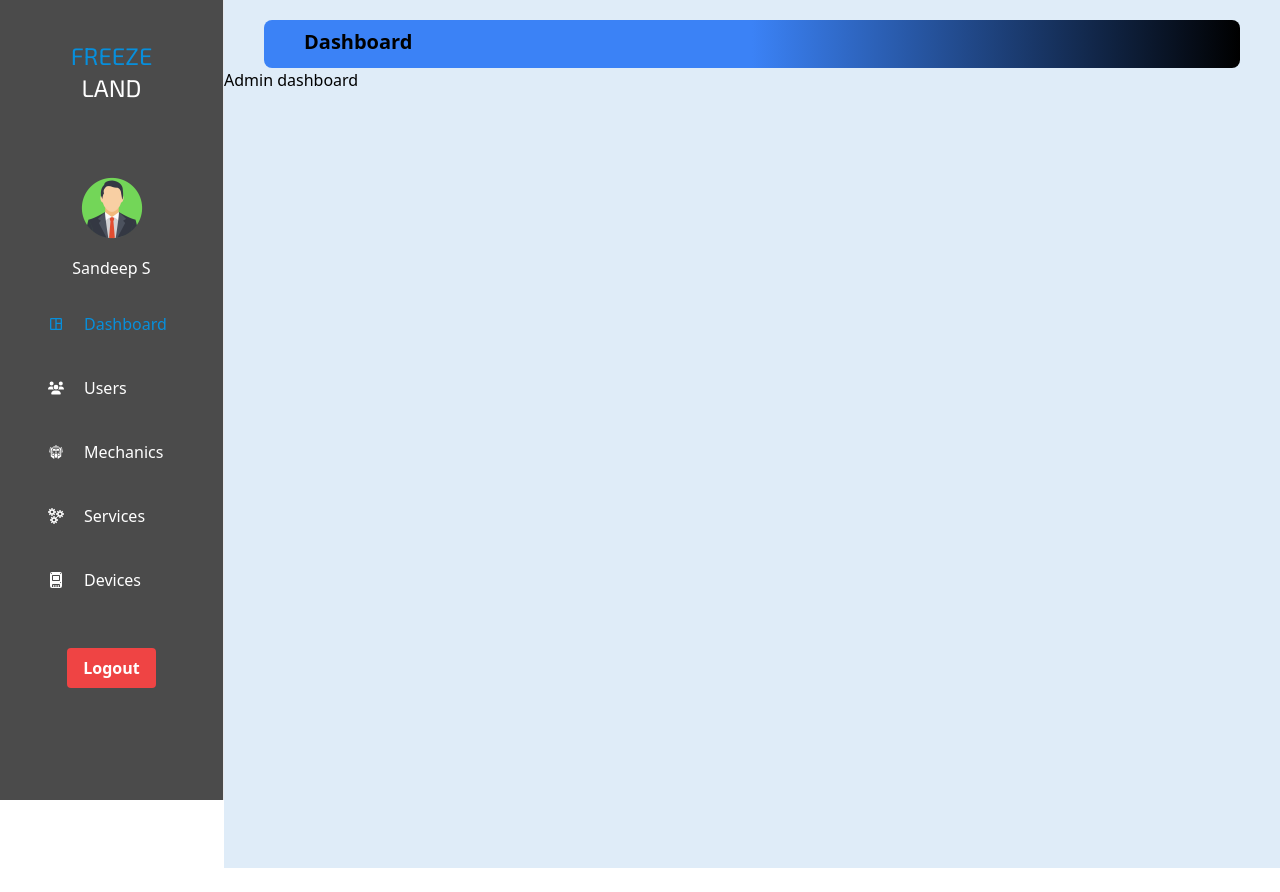
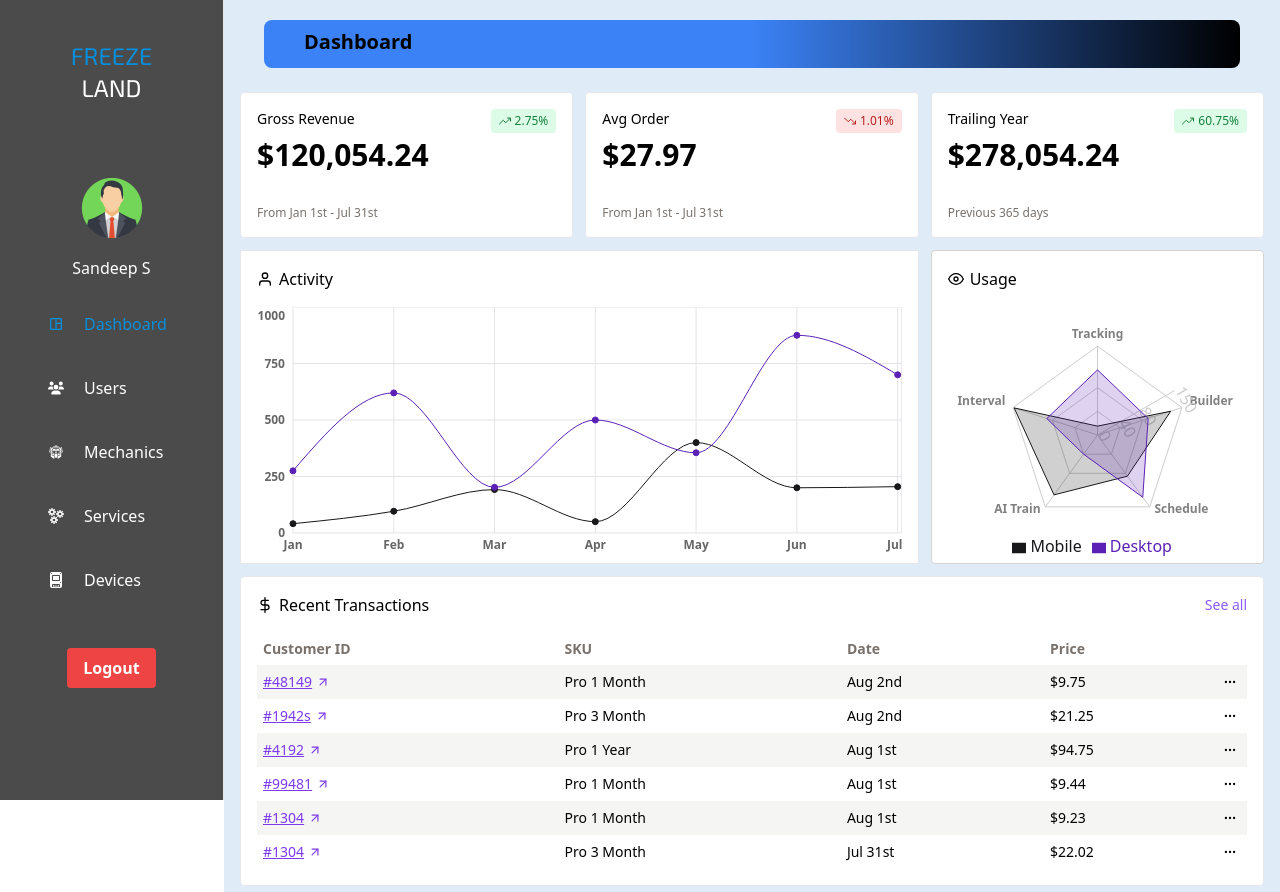
Before and after one commit to SandeeepS/FreezeLand-frontend, a React (Vite) app: page /admin/dashboard in a window 1280 px wide. Before the commit the page ends 868 px from the top, so only its background shows below. Built offline with nearby package versions, Linux system fonts and the light colour scheme; sample sign-in values are in the browser's storage.

Commit message:
added some charts and recreated the admin dashboard

```diff
--- a/package.json
+++ b/package.json
@@ -10,12 +10,13 @@
     "preview": "vite preview"
   },
   "dependencies": {
-    "@chakra-ui/react": "^2.8.2",
     "@emotion/react": "^11.13.3",
     "@emotion/styled": "^11.13.0",
     "@material-tailwind/react": "^2.1.10",
     "@mui/material": "^6.1.2",
     "@nextui-org/react": "^2.4.8",
+    "@radix-ui/react-icons": "^1.3.2",
+    "@radix-ui/react-slot": "^1.1.1",
     "@reduxjs/toolkit": "^2.2.7",
     "@tanstack/react-table": "^8.20.5",
     "axios": "^1.7.7",
@@ -24,6 +25,7 @@
     "dotenv": "^16.4.5",
     "firebase": "^10.13.2",
     "formik": "^2.4.6",
+    "lucide-react": "^0.469.0",
     "navigator": "^1.0.1",
     "react": "^18.3.1",
     "react-dom": "^18.3.1",
@@ -34,6 +36,8 @@
     "react-redux": "^9.1.2",
     "react-router-dom": "^6.26.2",
     "react-type-animation": "^3.2.0",
+    "react-ui-cards": "^3.1.0",
+    "recharts": "^2.15.0",
     "sweetalert2": "^11.14.1",
     "yup": "^1.4.0"
   },
--- a/src/Pages/Admin/AdminDashboard.tsx
+++ b/src/Pages/Admin/AdminDashboard.tsx
@@ -1,13 +1,15 @@
 import AdminHeader from "../../components/Admin/AdminHeader";
+import Grid from "../../components/Admin/Dashboard/Grid";
 
 const AdminDashboard: React.FC = () => {
   const heading = "Dashboard";
   return (
     <div>
-      <AdminHeader heading={heading} />
+      <AdminHeader heading={heading}/>
       <div className="w-full  h-screen bg-[#DFECF8]">
-        <h1>Admin dashboard</h1>
+         <Grid/>
       </div>
+
     </div>
   );
 };
--- /dev/null
+++ b/src/components/Admin/Dashboard/ActivityGraph.tsx
@@ -0,0 +1,108 @@
+import { FiUser } from "react-icons/fi";
+import {
+  XAxis,
+  YAxis,
+  Tooltip,
+  ResponsiveContainer,
+  CartesianGrid,
+  Line,
+  LineChart,
+} from "recharts";
+
+const data = [
+  {
+    name: "Jan",
+    Returning: 275,
+    New: 41,
+  },
+  {
+    name: "Feb",
+    Returning: 620,
+    New: 96,
+  },
+  {
+    name: "Mar",
+    Returning: 202,
+    New: 192,
+  },
+  {
+    name: "Apr",
+    Returning: 500,
+    New: 50,
+  },
+  {
+    name: "May",
+    Returning: 355,
+    New: 400,
+  },
+  {
+    name: "Jun",
+    Returning: 875,
+    New: 200,
+  },
+  {
+    name: "Jul",
+    Returning: 700,
+    New: 205,
+  },
+];
+
+ const ActivityGraph = () => {
+  return (
+    <div className="col-span-8 overflow-hidden rounded-sm border bg-white ">
+      <div className="p-4">
+        <h3 className="flex items-center gap-1.5 font-medium">
+          <FiUser /> Activity
+        </h3>
+      </div>
+
+      <div className="h-64 px-4">
+        <ResponsiveContainer width="100%" height="100%">
+          <LineChart
+            width={500}
+            height={400}
+            data={data}
+            margin={{
+              top: 0,
+              right: 0,
+              left: -24,
+              bottom: 0,
+            }}
+          >
+            <CartesianGrid stroke="#e4e4e7" />
+            <XAxis
+              dataKey="name"
+              axisLine={false}
+              tickLine={false}
+              className="text-xs font-bold"
+              padding={{ right: 4 }}
+            />
+            <YAxis
+              className="text-xs font-bold"
+              axisLine={false}
+              tickLine={false}
+            />
+            <Tooltip
+              wrapperClassName="text-sm rounded"
+              labelClassName="text-xs text-stone-500"
+            />
+            <Line
+              type="monotone"
+              dataKey="New"
+              stroke="#18181b"
+              fill="#18181b"
+            />
+            <Line
+              type="monotone"
+              dataKey="Returning"
+              stroke="#5b21b6"
+              fill="#5b21b6"
+            />
+          </LineChart>
+        </ResponsiveContainer>
+      </div>
+    </div>
+  );
+};
+
+export default ActivityGraph
--- /dev/null
+++ b/src/components/Admin/Dashboard/Grid.tsx
@@ -0,0 +1,18 @@
+import ActivityGraph from "./ActivityGraph";
+import RecentTransactions from "./RecentTransactions";
+import StatsCards from "./StatsCards";
+import UsageRadar from "./UsageRadar";
+
+const Grid = () => {
+  return (
+    <div className="px-4 grid gap-3 grid-cols-12 mt-6">
+      <StatsCards />
+      <ActivityGraph/>
+      <UsageRadar/>
+      <RecentTransactions/>
+
+    </div>
+  );
+};
+
+export default Grid;
--- /dev/null
+++ b/src/components/Admin/Dashboard/RecentTransactions.tsx
@@ -0,0 +1,114 @@
+import { FiArrowUpRight, FiDollarSign, FiMoreHorizontal } from "react-icons/fi";
+const RecentTransactions = () => {
+  return (
+    <div className="col-span-12 p-4 rounded border  bg-white">
+      <div className="mb-4 flex items-center justify-between">
+        <h3 className="flex items-center gap-1.5 font-medium">
+          <FiDollarSign /> Recent Transactions
+        </h3>
+        <button className="text-sm text-violet-500 hover:underline">
+          See all
+        </button>
+      </div>
+      <table className="w-full table-auto">
+        <TableHead />
+
+        <tbody>
+          <TableRow
+            cusId="#48149"
+            sku="Pro 1 Month"
+            date="Aug 2nd"
+            price="$9.75"
+            order={1}
+          />
+          <TableRow
+            cusId="#1942s"
+            sku="Pro 3 Month"
+            date="Aug 2nd"
+            price="$21.25"
+            order={2}
+          />
+          <TableRow
+            cusId="#4192"
+            sku="Pro 1 Year"
+            date="Aug 1st"
+            price="$94.75"
+            order={3}
+          />
+          <TableRow
+            cusId="#99481"
+            sku="Pro 1 Month"
+            date="Aug 1st"
+            price="$9.44"
+            order={4}
+          />
+          <TableRow
+            cusId="#1304"
+            sku="Pro 1 Month"
+            date="Aug 1st"
+            price="$9.23"
+            order={5}
+          />
+          <TableRow
+            cusId="#1304"
+            sku="Pro 3 Month"
+            date="Jul 31st"
+            price="$22.02"
+            order={6}
+          />
+        </tbody>
+      </table>
+    </div>
+  );
+};
+
+export default RecentTransactions;
+
+const TableHead = () => {
+  return (
+    <thead>
+      <tr className="text-sm font-normal text-stone-500">
+        <th className="text-start p-1.5">Customer ID</th>
+        <th className="text-start p-1.5">SKU</th>
+        <th className="text-start p-1.5">Date</th>
+        <th className="text-start p-1.5">Price</th>
+        <th className="w-8"></th>
+      </tr>
+    </thead>
+  );
+};
+
+const TableRow = ({
+  cusId,
+  sku,
+  date,
+  price,
+  order,
+}: {
+  cusId: string;
+  sku: string;
+  date: string;
+  price: string;
+  order: number;
+}) => {
+  return (
+    <tr className={order % 2 ? "bg-stone-100 text-sm" : "text-sm"}>
+      <td className="p-1.5">
+        <a
+          href="#"
+          className="text-violet-600 underline flex items-center gap-1"
+        >
+          {cusId} <FiArrowUpRight />
+        </a>
+      </td>
+      <td className="p-1.5">{sku}</td>
+      <td className="p-1.5">{date}</td>
+      <td className="p-1.5">{price}</td>
+      <td className="w-8">
+        <button className="hover:bg-stone-200 transition-colors grid place-content-center rounded text-sm size-8">
+          <FiMoreHorizontal />
+        </button>
+      </td>
+    </tr>
+  );
+};
--- /dev/null
+++ b/src/components/Admin/Dashboard/StatsCards.tsx
@@ -0,0 +1,67 @@
+import { FiTrendingDown, FiTrendingUp } from "react-icons/fi";
+const StatsCards = () => {
+  return (
+    <>
+      <Card
+        title="Gross Revenue"
+        value="$120,054.24"
+        pillText="2.75%"
+        trend="up"
+        period="From Jan 1st - Jul 31st"
+      />
+      <Card
+        title="Avg Order"
+        value="$27.97"
+        pillText="1.01%"
+        trend="down"
+        period="From Jan 1st - Jul 31st"
+      />
+      <Card
+        title="Trailing Year"
+        value="$278,054.24"
+        pillText="60.75%"
+        trend="up"
+        period="Previous 365 days"
+      />
+    </>
+  );
+};
+
+export default StatsCards;
+
+const Card = ({
+  title,
+  value,
+  pillText,
+  trend,
+  period,
+}: {
+  title: string;
+  value: string;
+  pillText: string;
+  trend: "up" | "down";
+  period: string;
+}) => {
+  return (
+    <div className="col-span-4 p-4 rounded border  bg-white">
+      <div className="flex mb-8 items-start justify-between">
+        <div>
+          <h3 className="text-black mb-2 text-sm">{title}</h3>
+          <p className="text-3xl font-semibold">{value}</p>
+        </div>
+
+        <span
+          className={`text-xs flex items-center gap-1 font-medium px-2 py-1 rounded ${
+            trend === "up"
+              ? "bg-green-100 text-green-700"
+              : "bg-red-100 text-red-700"
+          }`}
+        >
+          {trend === "up" ? <FiTrendingUp /> : <FiTrendingDown />} {pillText}
+        </span>
+      </div>
+
+      <p className="text-xs text-stone-500">{period}</p>
+    </div>
+  );
+};
--- /dev/null
+++ b/src/components/Admin/Dashboard/UsageRadar.tsx
@@ -0,0 +1,90 @@
+"use client";
+
+import React from "react";
+import { FiEye } from "react-icons/fi";
+import {
+  Radar,
+  RadarChart,
+  PolarGrid,
+  Legend,
+  PolarAngleAxis,
+  PolarRadiusAxis,
+  ResponsiveContainer,
+  Tooltip,
+} from "recharts";
+
+const data = [
+  {
+    feature: "Tracking",
+    mobile: 15,
+    desktop: 110,
+    max: 150,
+  },
+  {
+    feature: "Builder",
+    mobile: 130,
+    desktop: 90,
+    max: 150,
+  },
+  {
+    feature: "Schedule",
+    mobile: 86,
+    desktop: 130,
+    max: 150,
+  },
+  {
+    feature: "AI Train",
+    mobile: 125,
+    desktop: 40,
+    max: 150,
+  },
+  {
+    feature: "Interval",
+    mobile: 148,
+    desktop: 90,
+    max: 150,
+  },
+];
+
+ const UsageRadar = () => {
+  return (
+    <div className="col-span-4 overflow-hidden rounded border border-stone-300 bg-white">
+      <div className="p-4">
+        <h3 className="flex items-center gap-1.5 font-medium">
+          <FiEye /> Usage
+        </h3>
+      </div>
+
+      <div className="h-64 px-4">
+        <ResponsiveContainer width="100%" height="100%">
+          <RadarChart cx="50%" cy="50%" outerRadius="80%" data={data}>
+            <PolarGrid />
+            <PolarAngleAxis className="text-xs font-bold" dataKey="feature" />
+            <PolarRadiusAxis angle={30} domain={[0, 150]} />
+            <Radar
+              name="Mobile"
+              dataKey="mobile"
+              stroke="#18181b"
+              fill="#18181b"
+              fillOpacity={0.2}
+            />
+            <Radar
+              name="Desktop"
+              dataKey="desktop"
+              stroke="#5b21b6"
+              fill="#5b21b6"
+              fillOpacity={0.2}
+            />
+            <Tooltip
+              wrapperClassName="text-sm rounded"
+              labelClassName="text-xs text-stone-500"
+            />
+            <Legend />
+          </RadarChart>
+        </ResponsiveContainer>
+      </div>
+    </div>
+  );
+};
+
+export default UsageRadar
--- a/src/components/User/EditAddress.tsx
+++ b/src/components/User/EditAddress.tsx
@@ -192,7 +192,7 @@ export const EditAddress: React.FC = () => {
                     onChange={formik.handleChange}
                     onBlur={formik.handleBlur}
                   />
-                  {formik.errors.pin && (
+                  {formik.errors.pin&&(
                     <small className="text-red-500">{formik.errors.pin}</small>
                   )}
                 </div>
```
Also changed, not shown: 1 other file (tests, documents, lock files or other folders).
